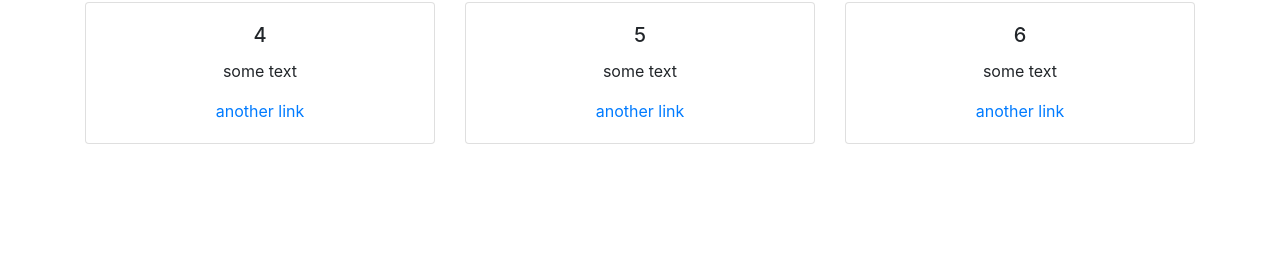
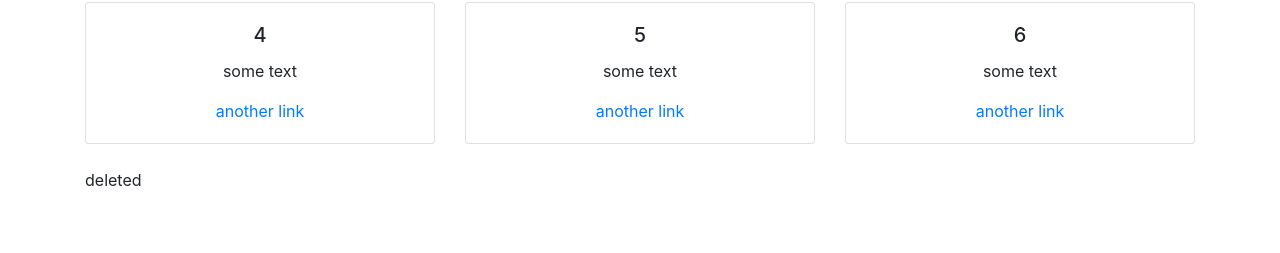
Before and after one commit to dinosaurbytes/SAIT_Threaded_Project, a PHP site: page / in a window 1280 px wide. Shown: the part 547-800 px from the top of the page. Run offline with PHP 8.4, Linux system fonts and the light colour scheme.

Commit message:
added deleted to index

```diff
--- a/index.php
+++ b/index.php
@@ -79,7 +79,7 @@
 
 
 
-
+<p>deleted</p>
   </div>
 
 
```
